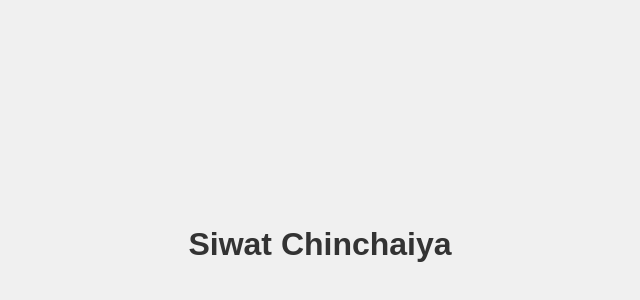
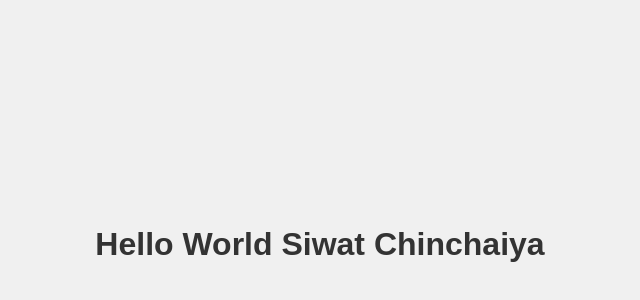
Before and after one commit to KibiDango94/KibiDango94.github.io, a plain HTML site: page index.html in a window 1280 px wide. Shown: the part 156-456 px from the top of the page, without its empty margins (320-960 px from the left). Drawn offline with Linux system fonts and the light colour scheme.

Commit message:
Update index.html

```diff
--- a/index.html
+++ b/index.html
@@ -2,7 +2,7 @@
 <html lang="en">
 <head>
   <meta charset="UTF-8">
-  <title>Hello World Siwat Chinchaiya</title>
+  <title>Siwat Chinchaiya</title>
   <style>
     body {
       font-family: Arial, sans-serif;
@@ -19,6 +19,6 @@
   </style>
 </head>
 <body>
-  <h1>Siwat Chinchaiya</h1>
+  <h1>Hello World Siwat Chinchaiya</h1>
 </body>
 </html>
```
